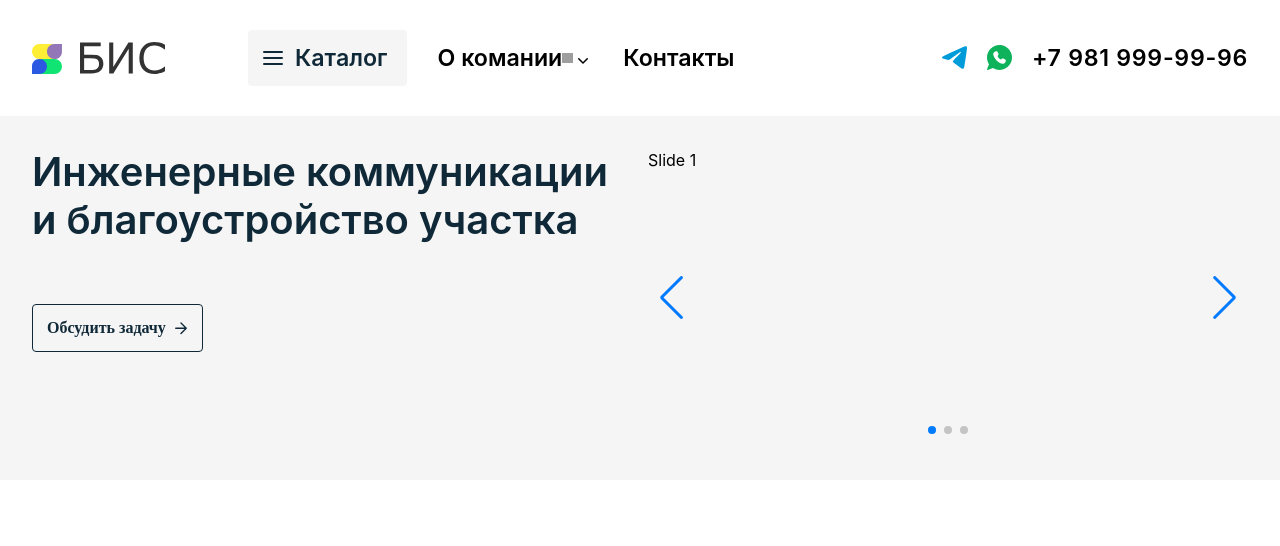
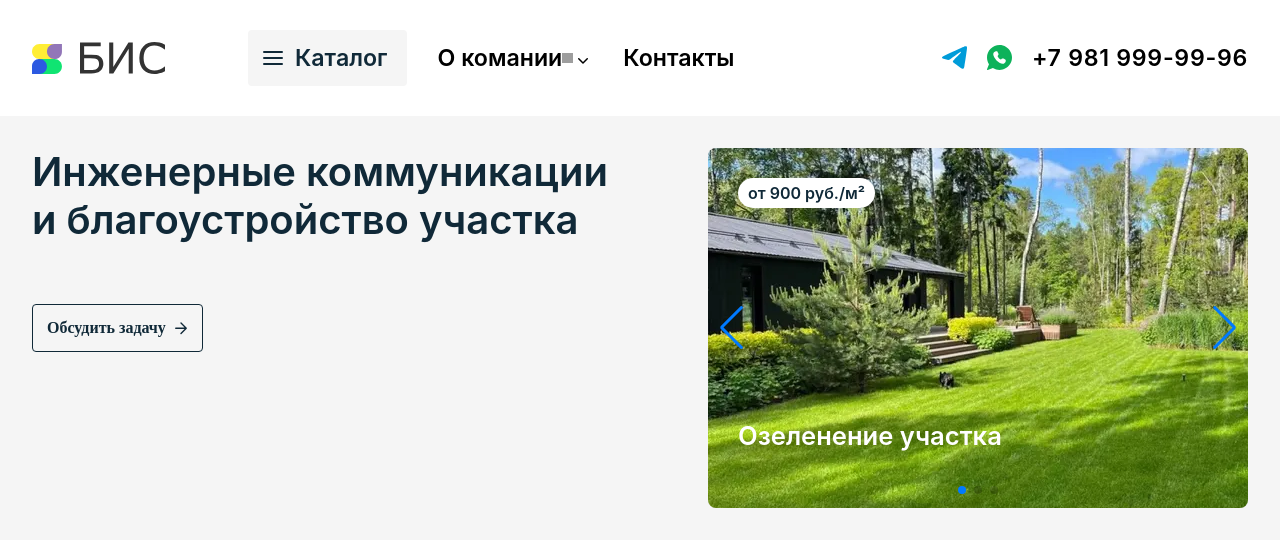
Before and after one commit to ShizLo/bis-tv, a Vue app: page / in a window 1280 px wide. Shown: the top 546 px of the page. Built offline with nearby package versions, Linux system fonts and the light colour scheme; grey boxes are pictures that could not be loaded.

Commit message:
swiper_add

```diff
--- a/src/views/HomeView.vue
+++ b/src/views/HomeView.vue
@@ -29,9 +29,24 @@
             </svg>
           </button>
         </div>
+        <div class="banner__swiper">
           <div class="swiper">
             <div class="swiper-wrapper">
-            <div class="swiper-slide">Slide 1</div>
+              <div class="swiper-slide">
+                <img
+                  class="swiper__img"
+                  src="../assets/images/rulon-kartochka-3-max-700.webp"
+                  width="462"
+                  height="280"
+                  alt="Озеленение участка"
+                />
+                <div class="swiper__content">
+                  <div class="content__price">
+                    <span>от 900 руб./м²</span>
+                  </div>
+                  <div class="content__title">Озеленение участка</div>
+                </div>
+              </div>
               <div class="swiper-slide">Slide 2</div>
               <div class="swiper-slide">Slide 3</div>
               ...
@@ -44,12 +59,56 @@
         </div>
       </div>
     </div>
+  </div>
 </template>
 
 <style scoped>
+.banner__swiper {
+  /* overflow: hidden; */
+  display: flex;
+  justify-content: end;
+}
 .swiper {
-  width: 600px;
-  height: 300px;
+  width: 540px;
+  height: 360px;
+  margin: 0;
+  border-radius: 8px;
+}
+.swiper-slide {
+  position: relative;
+}
+.swiper__img {
+  height: 100%;
+  width: 100%;
+  object-fit: cover;
+}
+.swiper__content {
+  position: absolute;
+  z-index: 3;
+  bottom: 0;
+  left: 0;
+  right: 0;
+  top: 0;
+  display: flex;
+  flex-direction: column;
+  justify-content: space-between;
+  align-items: flex-start;
+  padding: 30px 30px 53px;
+}
+.content__price {
+  font-size: 1rem;
+  font-weight: 600;
+  background: #fff;
+  display: inline-block;
+  border-radius: 32px;
+  padding: 3px 10px;
+  color: #102938;
+}
+.content__title {
+  font-weight: 600;
+  font-size: 1.6rem;
+  color: #fff;
+  width: calc(100% - 68px);
 }
 .banner-wrapper {
   background-color: #f5f5f5;
```
Also changed, not shown: src/assets/images/rulon-kartochka-3-max-700.webp (added). Lines whose indentation alone changed are shown as unchanged.
